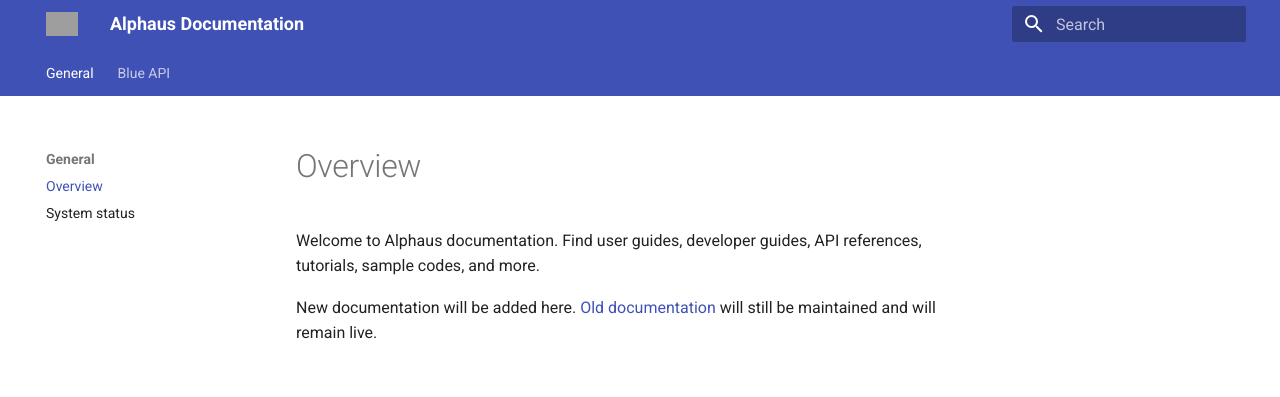
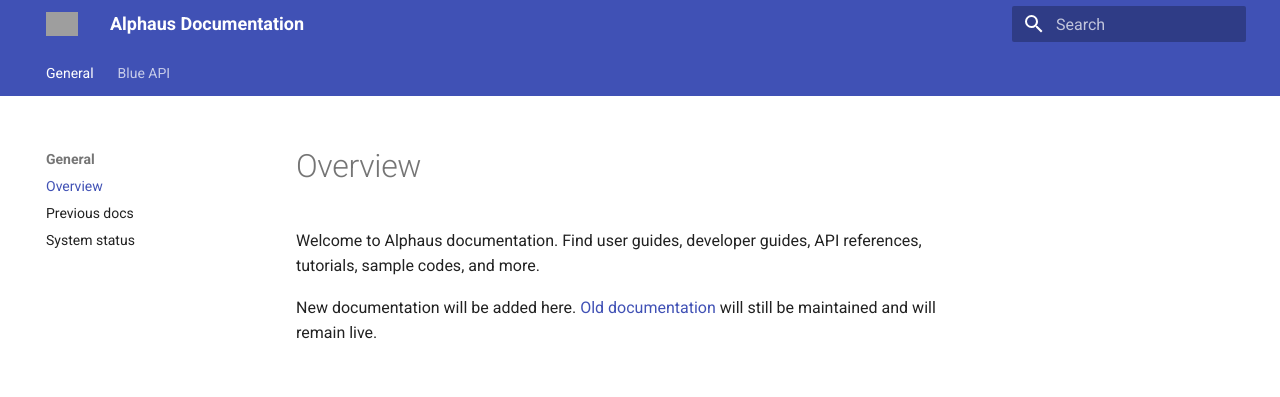
Before and after one commit to alphauslabs/tmpdocs, an MkDocs documentation site: the page built from docs/index.md, in a window 1280 px wide. Shown: the top 397 px of the page. Built offline with MkDocs 1.6.1 and Material for MkDocs 9.7.7, drawn with Linux system fonts in a browser that asks for light colours; grey boxes are pictures that could not be loaded.

Commit message:
chore: link to old docs

```diff
--- a/mkdocs.yml
+++ b/mkdocs.yml
@@ -12,6 +12,7 @@
 nav:
 - 'General':
   - 'index.md'
+  - 'Previous docs': 'https://docs.alphaus.cloud/'
   - 'System status': 'https://status.alphaus.cloud/'
 - 'Blue API':
   - 'blueapi/overview.md'
```
